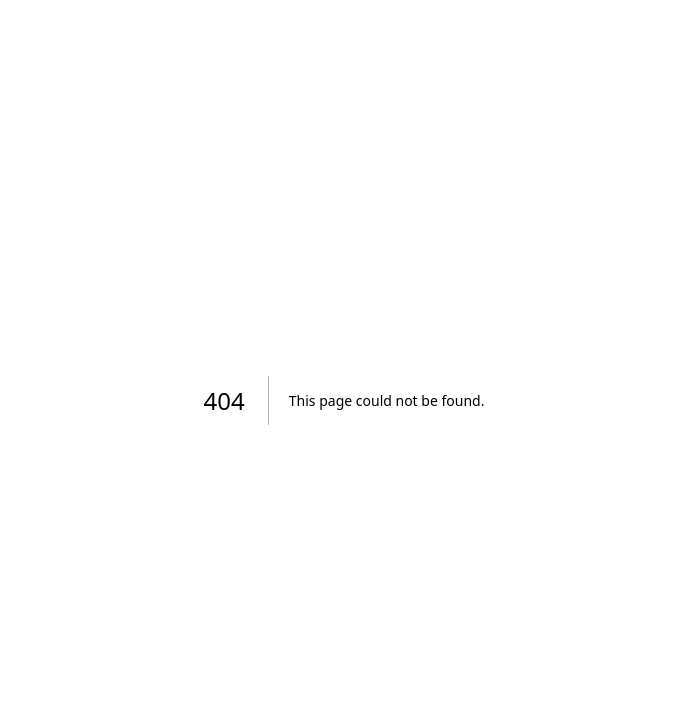
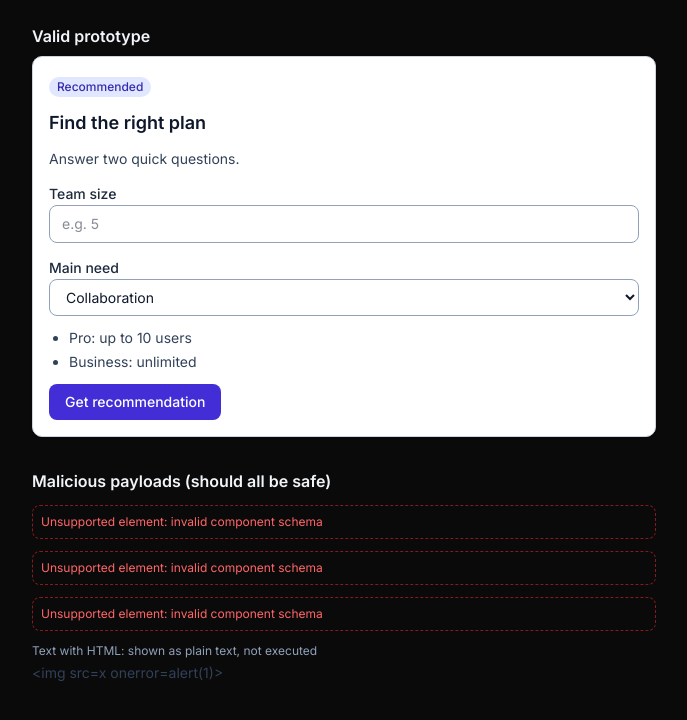
Before and after one commit to Arushisingh-10/ecotrace, a Next.js app: page /preview-test in a window 1280 px wide. Before the commit this address had no page. Shown: the top 720 px of the page, without its empty margins (296-983 px from the left). Built offline with nearby package versions, Linux system fonts and the light colour scheme.

Commit message:
Day 9: safe UI renderer with allowlist

```diff
--- /dev/null
+++ b/app/preview-test/page.tsx
@@ -0,0 +1,53 @@
+import { DynamicRenderer } from "@/components/dynamic-renderer";
+
+const good = {
+  type: "Card",
+  children: [
+    { type: "Badge", props: { text: "Recommended" } },
+    { type: "Heading", props: { text: "Find the right plan", level: 2 } },
+    { type: "Text", props: { text: "Answer two quick questions." } },
+    { type: "Input", props: { label: "Team size", placeholder: "e.g. 5" } },
+    {
+      type: "Select",
+      props: { label: "Main need", options: ["Collaboration", "Reporting", "Security"] },
+    },
+    { type: "List", props: { items: ["Pro: up to 10 users", "Business: unlimited"] } },
+    { type: "Button", props: { text: "Get recommendation", ariaLabel: "Get plan recommendation" } },
+  ],
+};
+
+// Malicious payloads: must all fall back safely
+const evil1 = { type: "Script", props: { text: "alert(1)" } };
+const evil2 = {
+  type: "Button",
+  props: { text: "Click", onClick: "alert(1)" },
+};
+const evil3 = {
+  type: "Text",
+  props: { dangerouslySetInnerHTML: { __html: "<img src=x onerror=alert(1)>" } },
+};
+const evil4 = { type: "Text", props: { text: "<img src=x onerror=alert(1)>" } };
+
+export default function PreviewTest() {
+  return (
+    <main className="mx-auto max-w-2xl space-y-8 p-6 text-slate-100">
+      <section>
+        <h2 className="mb-2 font-semibold">Valid prototype</h2>
+        <DynamicRenderer data={good} />
+      </section>
+
+      <section className="space-y-3">
+        <h2 className="font-semibold">Malicious payloads (should all be safe)</h2>
+        <DynamicRenderer data={evil1} />
+        <DynamicRenderer data={evil2} />
+        <DynamicRenderer data={evil3} />
+        <div>
+          <p className="mb-1 text-xs text-slate-400">
+            Text with HTML: shown as plain text, not executed
+          </p>
+          <DynamicRenderer data={evil4} />
+        </div>
+      </section>
+    </main>
+  );
+}
--- /dev/null
+++ b/components/dynamic-renderer.tsx
@@ -0,0 +1,153 @@
+import { ProtoNodeSchema, MAX_DEPTH, type ProtoNode } from "@/lib/prototype/schema";
+
+function Fallback({ reason }: { reason: string }) {
+  return (
+    <div className="rounded-md border border-dashed border-red-500/50 p-2 text-xs text-red-400">
+      Unsupported element: {reason}
+    </div>
+  );
+}
+
+function renderNode(node: ProtoNode, depth: number, key: string): React.ReactNode {
+  if (depth > MAX_DEPTH) return <Fallback key={key} reason="maximum depth exceeded" />;
+
+  const p = node.props ?? {};
+  const kids = node.children?.map((c, i) => renderNode(c, depth + 1, `${key}-${i}`));
+
+  switch (node.type) {
+    case "Stack":
+      return (
+        <div
+          key={key}
+          className={`flex gap-3 ${
+            p.direction === "row" ? "flex-col sm:flex-row" : "flex-col"
+          }`}
+        >
+          {kids}
+        </div>
+      );
+
+    case "Card":
+      return (
+        <div
+          key={key}
+          className="space-y-3 rounded-lg border border-slate-300 bg-white p-4 text-slate-900 shadow-sm"
+        >
+          {kids}
+        </div>
+      );
+
+    case "Heading": {
+      const cls =
+        p.level === 1
+          ? "text-2xl font-bold"
+          : p.level === 3
+          ? "text-base font-semibold"
+          : "text-lg font-semibold";
+      return (
+        <h3 key={key} className={`${cls} text-slate-900`}>
+          {p.text}
+        </h3>
+      );
+    }
+
+    case "Text":
+      return (
+        <p key={key} className="text-sm text-slate-700">
+          {p.text}
+        </p>
+      );
+
+    case "Badge":
+      return (
+        <span
+          key={key}
+          className="inline-block w-fit rounded-full bg-indigo-100 px-2 py-0.5 text-xs font-medium text-indigo-800"
+        >
+          {p.text}
+        </span>
+      );
+
+    case "Button": {
+      const cls =
+        p.variant === "outline"
+          ? "border border-slate-400 bg-white text-slate-900"
+          : p.variant === "secondary"
+          ? "bg-slate-200 text-slate-900"
+          : "bg-indigo-700 text-white";
+      return (
+        <button
+          key={key}
+          type="button"
+          aria-label={p.ariaLabel ?? p.text}
+          className={`w-fit rounded-md px-4 py-2 text-sm font-medium ${cls}`}
+        >
+          {p.text}
+        </button>
+      );
+    }
+
+    case "Input": {
+      const id = `proto-${key}`;
+      return (
+        <div key={key} className="space-y-1">
+          {p.label && (
+            <label htmlFor={id} className="text-sm font-medium text-slate-800">
+              {p.label}
+            </label>
+          )}
+          <input
+            id={id}
+            type="text"
+            placeholder={p.placeholder}
+            aria-label={p.ariaLabel ?? p.label ?? p.placeholder}
+            className="w-full rounded-md border border-slate-400 bg-white px-3 py-2 text-sm text-slate-900"
+          />
+        </div>
+      );
+    }
+
+    case "Select": {
+      const id = `proto-${key}`;
+      return (
+        <div key={key} className="space-y-1">
+          {p.label && (
+            <label htmlFor={id} className="text-sm font-medium text-slate-800">
+              {p.label}
+            </label>
+          )}
+          <select
+            id={id}
+            aria-label={p.ariaLabel ?? p.label}
+            className="w-full rounded-md border border-slate-400 bg-white px-3 py-2 text-sm text-slate-900"
+          >
+            {(p.options ?? []).map((o, i) => (
+              <option key={i}>{o}</option>
+            ))}
+          </select>
+        </div>
+      );
+    }
+
+    case "List":
+      return (
+        <ul key={key} className="list-disc space-y-1 pl-5 text-sm text-slate-700">
+          {(p.items ?? []).map((it, i) => (
+            <li key={i}>{it}</li>
+          ))}
+        </ul>
+      );
+
+    default:
+      return <Fallback key={key} reason={String((node as { type: unknown }).type)} />;
+  }
+}
+
+// Validates untrusted JSON first. Invalid payloads render a safe fallback, never throw.
+export function DynamicRenderer({ data }: { data: unknown }) {
+  const parsed = ProtoNodeSchema.safeParse(data);
+  if (!parsed.success) {
+    return <Fallback reason="invalid component schema" />;
+  }
+  return <>{renderNode(parsed.data, 0, "root")}</>;
+}
--- /dev/null
+++ b/lib/prototype/schema.ts
@@ -0,0 +1,59 @@
+import { z } from "zod";
+
+// Only these component types are allowed. Anything else is rejected.
+export const ALLOWED_TYPES = [
+  "Stack",
+  "Card",
+  "Heading",
+  "Text",
+  "Button",
+  "Input",
+  "Select",
+  "List",
+  "Badge",
+] as const;
+
+export type ComponentType = (typeof ALLOWED_TYPES)[number];
+
+// Props are plain strings/numbers/booleans only. No functions, no HTML.
+const SafeString = z.string().max(300);
+
+export type ProtoNode = {
+  type: ComponentType;
+  props?: {
+    text?: string;
+    label?: string;
+    placeholder?: string;
+    ariaLabel?: string;
+    variant?: "primary" | "secondary" | "outline";
+    level?: 1 | 2 | 3;
+    direction?: "row" | "column";
+    options?: string[];
+    items?: string[];
+  };
+  children?: ProtoNode[];
+};
+
+const PropsSchema = z
+  .object({
+    text: SafeString.optional(),
+    label: SafeString.optional(),
+    placeholder: SafeString.optional(),
+    ariaLabel: SafeString.optional(),
+    variant: z.enum(["primary", "secondary", "outline"]).optional(),
+    level: z.union([z.literal(1), z.literal(2), z.literal(3)]).optional(),
+    direction: z.enum(["row", "column"]).optional(),
+    options: z.array(SafeString).max(10).optional(),
+    items: z.array(SafeString).max(12).optional(),
+  })
+  .strict();
+
+export const ProtoNodeSchema: z.ZodType<ProtoNode> = z.lazy(() =>
+  z.object({
+    type: z.enum(ALLOWED_TYPES),
+    props: PropsSchema.optional(),
+    children: z.array(ProtoNodeSchema).max(20).optional(),
+  })
+);
+
+export const MAX_DEPTH = 6;
```
